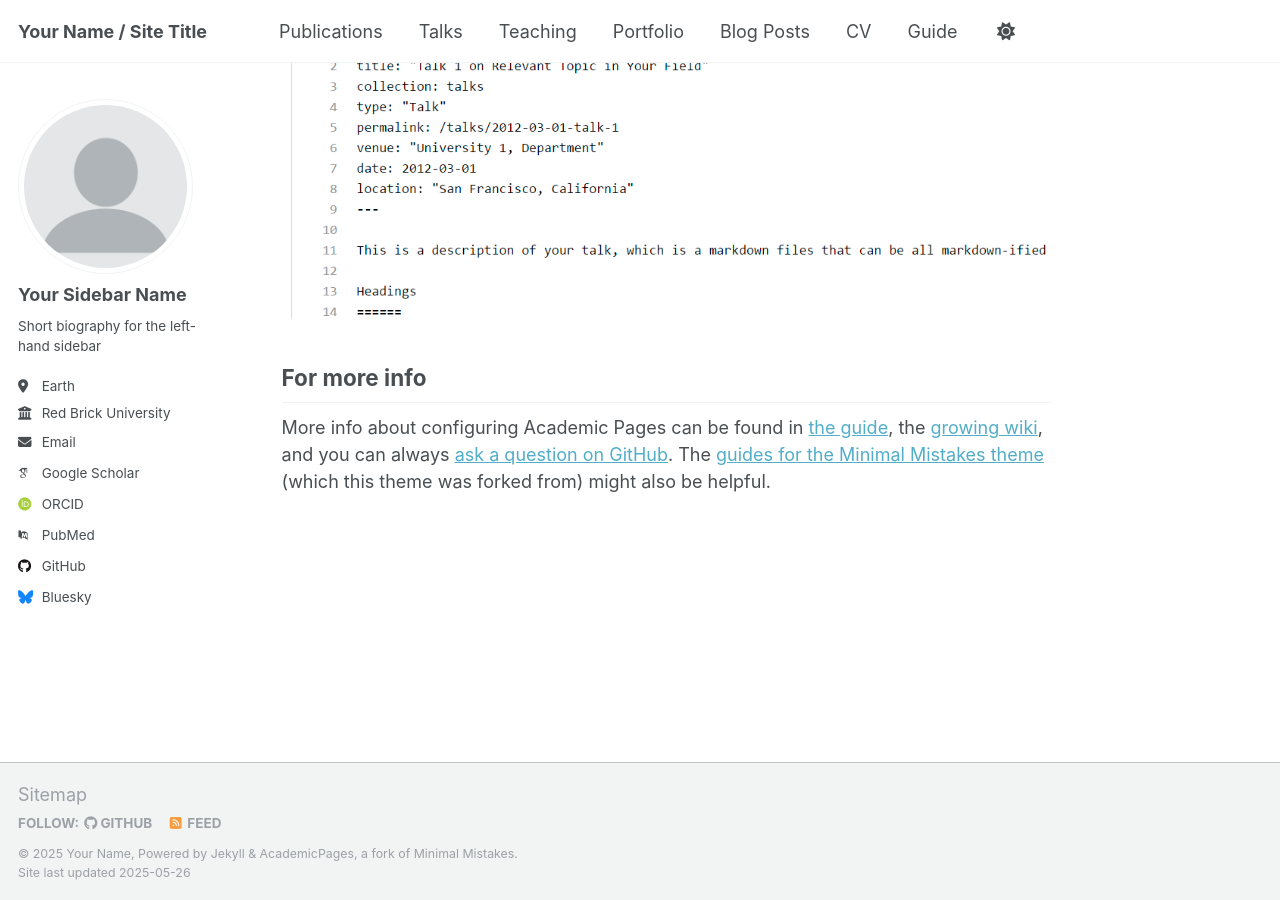
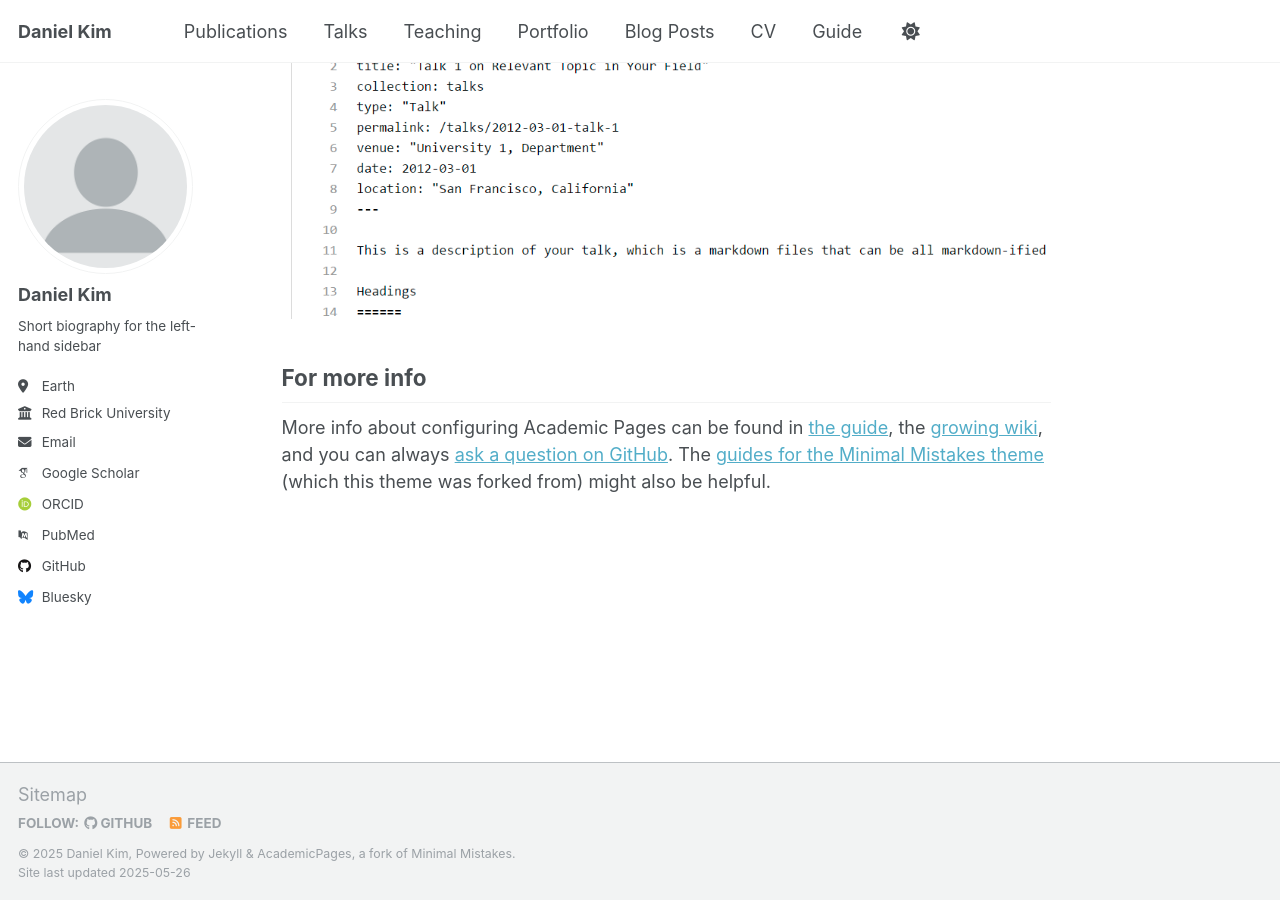
Before and after one commit to dxanielkm/dxanielkm.github.io, a Jekyll site: the page built from _pages/about.md, in a window 1280 px wide and 900 px high, scrolled down 2636 px. Built offline with Jekyll 4.4.1, drawn with Linux system fonts in a browser that asks for light colours; some web fonts are replaced.

Commit message:
Update _config.yml

```diff
--- a/_config.yml
+++ b/_config.yml
@@ -8,10 +8,9 @@
 
 # Basic Site Settings
 locale                   : "en-US"
-site_theme               : "default"
-title                    : "Your Name / Site Title"
+title                    : "Daniel Kim"
 title_separator          : "-"
-name                     : &name "Your Name"
+name                     : &name "Daniel Kim"
 description              : &description "personal description"
 url                      : https://academicpages.github.io # the base hostname & protocol for your site e.g. "https://[your GitHub username].github.io" or if you already have some other page hosted on Github then use "https://[your GitHub username].github.io/[Your Repo Name]"
 baseurl                  : "" # the subpath of your site, e.g. "/blog"
@@ -23,7 +22,7 @@ repository               : "academicpages/academicpages.github.io"
 author:
   # Biographic information
   avatar           : "profile.png"
-  name             : "Your Sidebar Name"
+  name             : "Daniel Kim"
   pronouns         : # example: "she/her"
   bio              : "Short biography for the left-hand sidebar"
   location         : "Earth"
```
